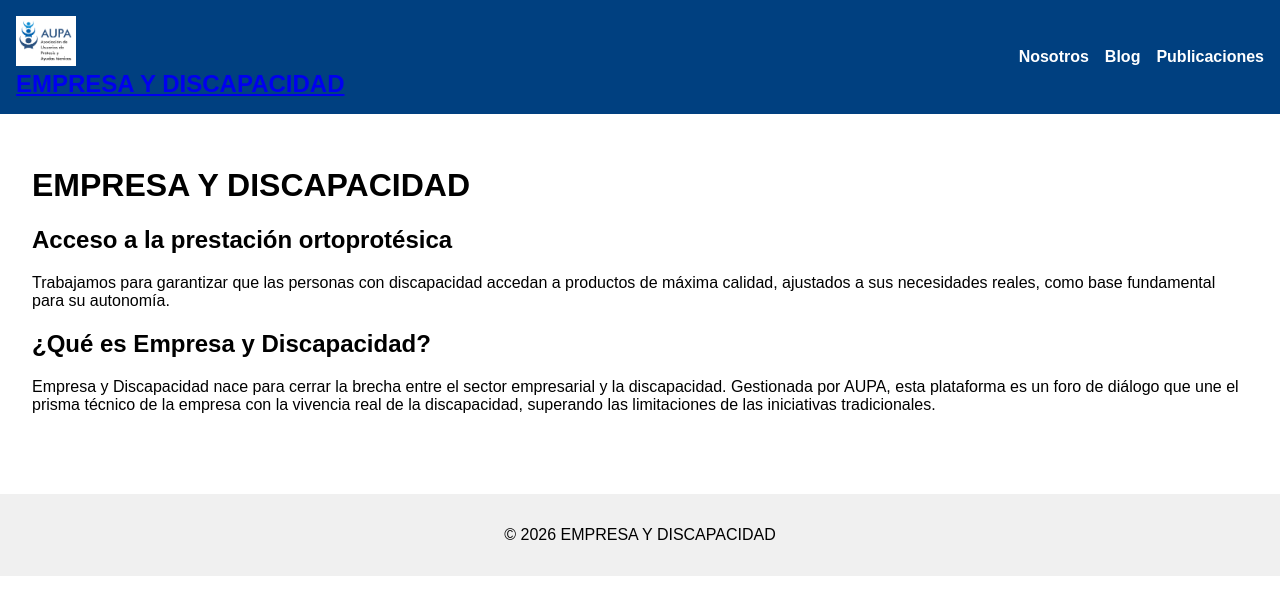
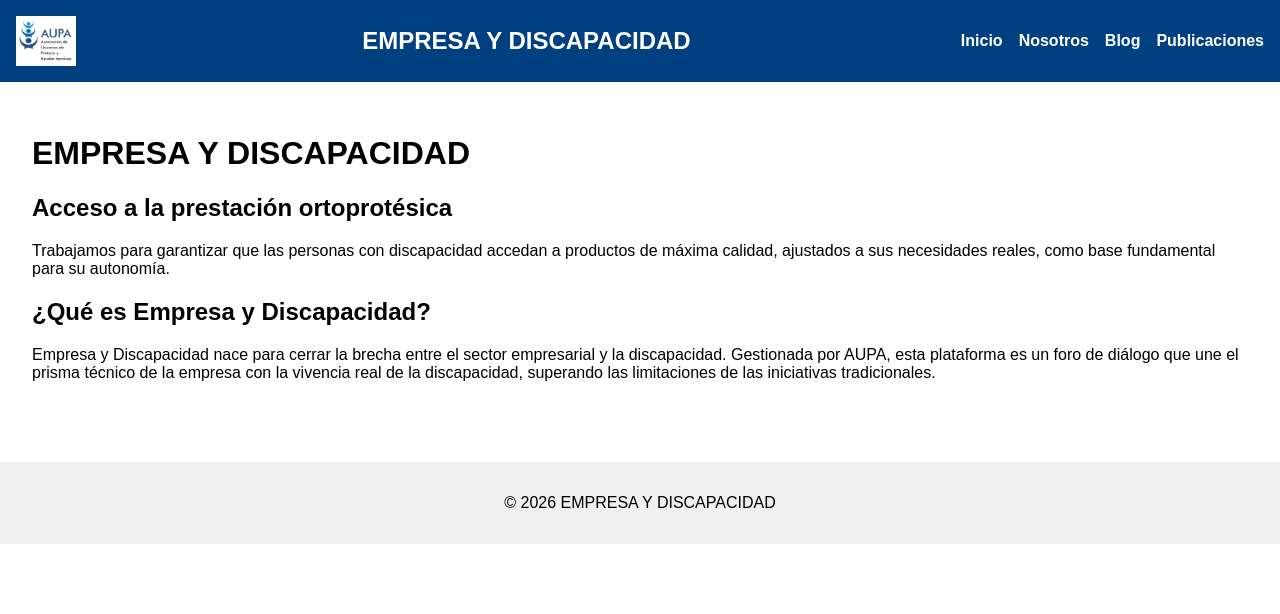
Before and after one commit to miguel-laloma/web_AUPA, an Eleventy site: page index.md in a window 1280 px wide. Built offline with nearby package versions, Linux system fonts and the light colour scheme; Eleventy itself is replaced by a stand-in of ours; files that its build step writes are made by us from their sources.

Commit message:
Revertir header al formato original, agregar Inicio al menú y configurar copia de PDFs

```diff
--- a/_includes/layout.njk
+++ b/_includes/layout.njk
@@ -8,12 +8,11 @@
 <body>
   <header>
     <div class="container">
-      <a href="/" class="logo-link">
-        <img src="/images/logoAupa.gif" alt="Logo" class="logo">
-        <h1 class="site-title">EMPRESA Y DISCAPACIDAD</h1>
-      </a>
+      <img src="/images/logoAupa.gif" alt="Logo" class="logo">
+      <h1 class="site-title">EMPRESA Y DISCAPACIDAD</h1>
       <nav>
         <ul class="nav">
+          <li><a href="/">Inicio</a></li>
           <li><a href="/nosotros/">Nosotros</a></li>
           <li><a href="/blog/">Blog</a></li>
           <li><a href="/publicaciones/">Publicaciones</a></li>
```
Also changed, not shown: .eleventy.js.
